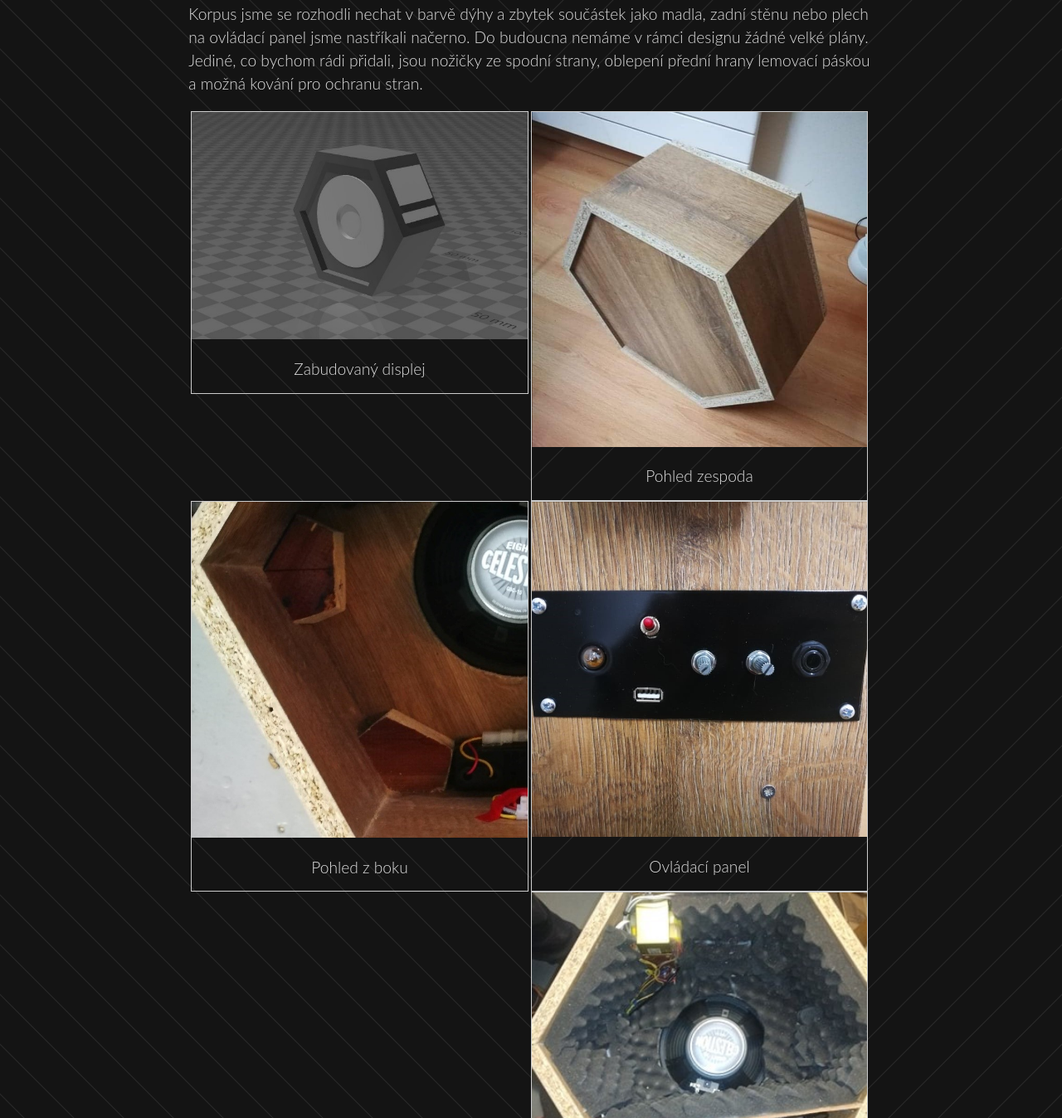
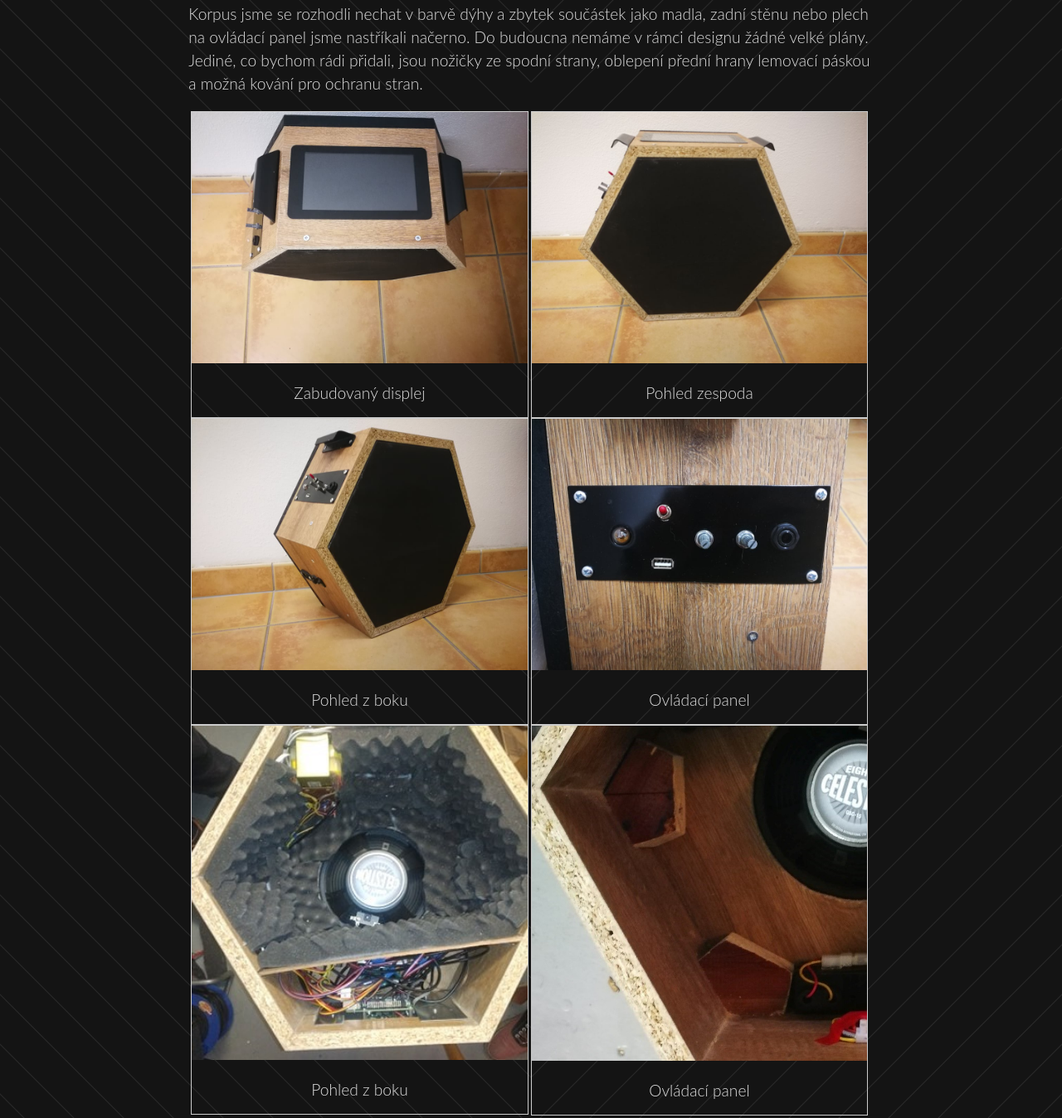
Before and after one commit to MAD-IoT/FilipKresl2002.github.io, a plain HTML site: page index.html in a window 1280 px wide. Shown: the part 2137-3485 px from the top of the page at 83% size. Drawn offline with Linux system fonts and the light colour scheme.

Commit message:
Update index.html

```diff
--- a/index.html
+++ b/index.html
@@ -127,22 +127,22 @@
         Do budoucna nemáme v rámci designu žádné velké plány. Jediné, co bychom rádi přidali, jsou nožičky ze spodní strany, oblepení přední hrany lemovací páskou a možná kování pro ochranu stran.</p>
 
       <div class="gallery">
-        <img src="./img/DES1.jpg" alt="ALA Terre" width="600" height="400">
+        <img src="./img/img1.jpg" alt="ALA Terre" width="600" height="400">
       <div class="desc">Zabudovaný displej</div>
       </div>
 
       <div class="gallery">
-        <img src="./img/DES2.jpg" alt="Forest" width="600" height="400">
+        <img src="./img/img2.jpg" alt="Forest" width="600" height="400">
       <div class="desc">Pohled zespoda</div>
       </div>
 
       <div class="gallery">
-        <img src="./img/DES3.jpg" alt="ALA Terre" width="600" height="400">
+        <img src="./img/img4.jpg" alt="ALA Terre" width="600" height="400">
       <div class="desc">Pohled z boku</div>
       </div>
 
       <div class="gallery">
-        <img src="./img/DES4.jpg" alt="Forest" width="600" height="400">
+        <img src="./img/img3.jpg" alt="Forest" width="600" height="400">
       <div class="desc">Ovládací panel</div>
       </div>
 
@@ -152,7 +152,7 @@
       </div>
 
       <div class="gallery">
-        <img src="./img/DES6.jpg" alt="Forest" width="600" height="400">
+        <img src="./img/DES3.jpg" alt="Forest" width="600" height="400">
       <div class="desc">Ovládací panel</div>
       </div>
 
```
